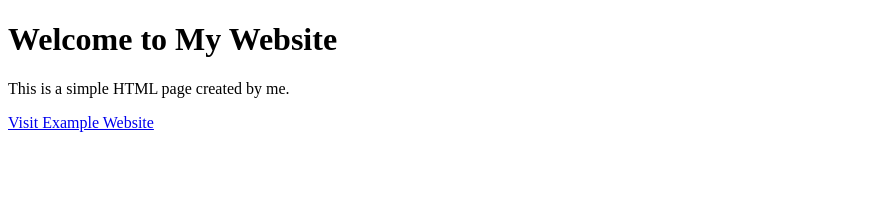
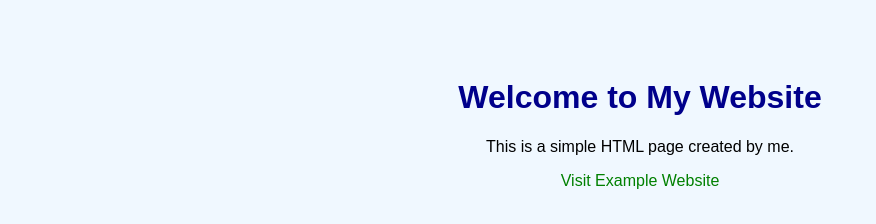
Before and after one commit to nimbuzzz-bit/myfirstwebpage, a plain HTML site: page index.html in a window 1280 px wide. Shown: the whole page, without its empty margins (0-876 px from the left). Drawn offline with Linux system fonts and the light colour scheme.

Commit message:
Update index.html
Gh

```diff
--- a/index.html
+++ b/index.html
@@ -1,11 +1,29 @@
 <!DOCTYPE html>
 <html>
 <head>
-    <title>My First Web Page</title>
+  <title>My First Website</title>
+  <style>
+    body {
+      background-color: #f0f8ff;
+      font-family: Arial, sans-serif;
+      text-align: center;
+      padding-top: 50px;
+    }
+    h1 {
+      color: darkblue;
+    }
+    a {
+      color: green;
+      text-decoration: none;
+    }
+    a:hover {
+      text-decoration: underline;
+    }
+  </style>
 </head>
 <body>
-    <h1>Welcome to My Website</h1>
-    <p>This is a simple HTML page created by me.</p>
-    <a href="https://www.example.com" target="_blank">Visit Example Website</a>
+  <h1>Welcome to My Website</h1>
+  <p>This is a simple HTML page created by me.</p>
+  <a href="https://example.com">Visit Example Website</a>
 </body>
 </html>
```
